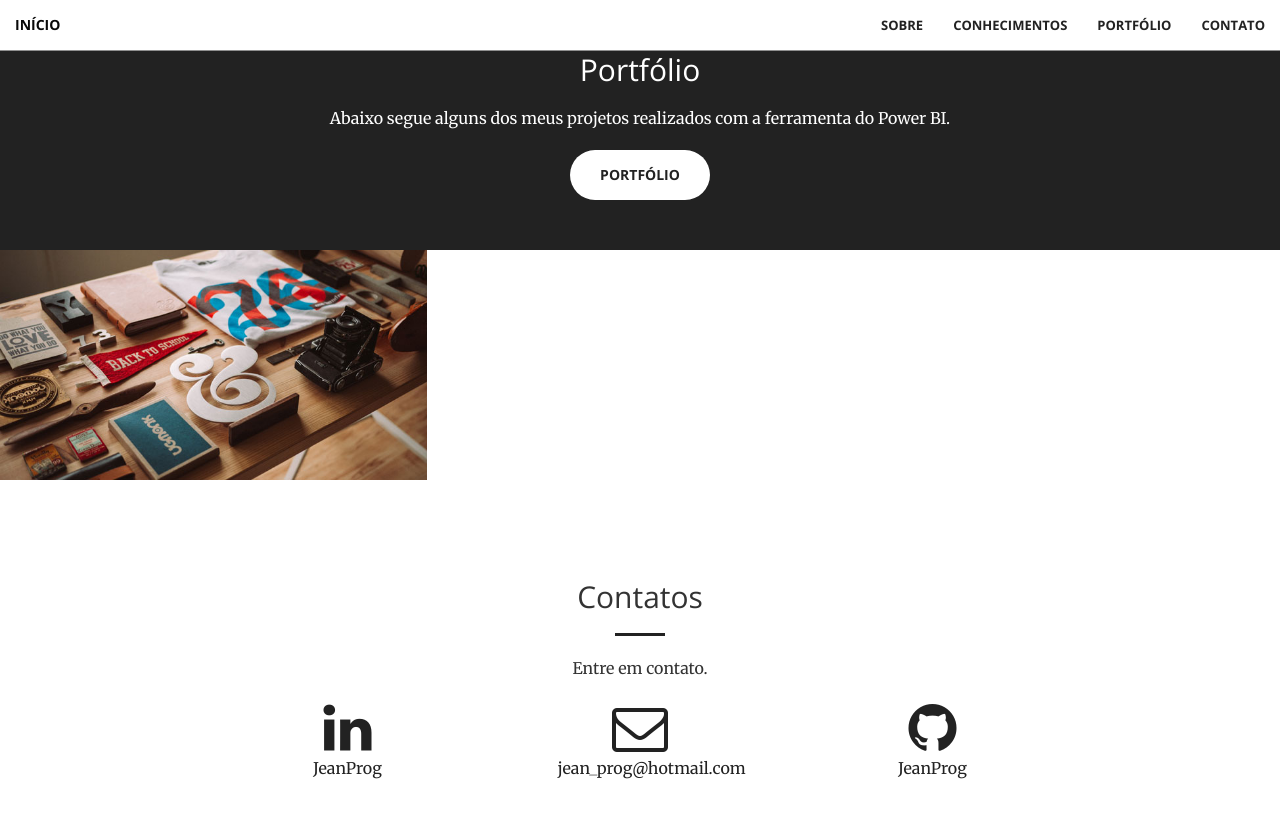
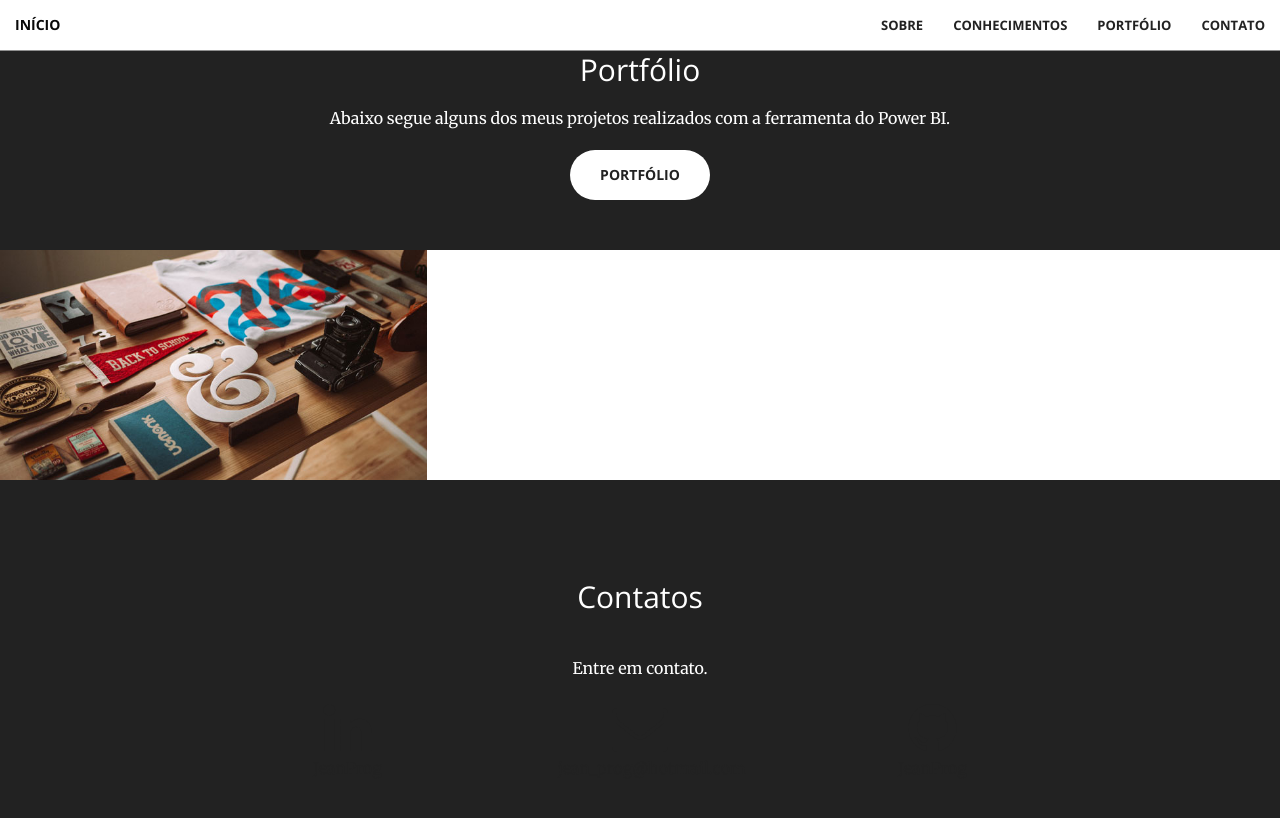
Before and after one commit to jeandata/BI, a Jekyll site: the page built from index.html, in a window 1280 px wide and 900 px high, scrolled down 1793 px. Shown: the top 818 px of the window. Built offline with Jekyll 4.4.1, drawn with Linux system fonts in a browser that asks for light colours.

Commit message:
Update contact.html

```diff
--- a/_includes/contact.html
+++ b/_includes/contact.html
@@ -1,4 +1,4 @@
-<section class="bg-second" id="contact">
+<section class="bg-primary" id="contact">
     <div class="container">
         <div class="row">
             <div class="col-lg-8 col-lg-offset-2 text-center">
@@ -9,7 +9,7 @@
         <div class="col-lg-2 col-lg-offset-2 text-center">
             <a href="https://www.linkedin.com/in/{{ site.twitter_username }}">
                 <i class="fa fa-linkedin fa-3x wow bounceIn" data-wow-delay=".1s"></i>
-                <p>{{ site.linkedin_username }}</p>
+                    <p>{{ site.linkedin_username }}</p>
             </a>
         </div>
         <div class="col-lg-2 col-lg-offset-1 text-center">
```
